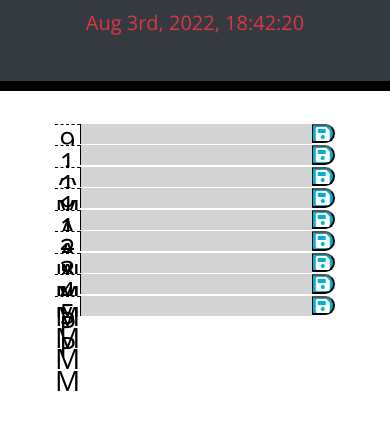
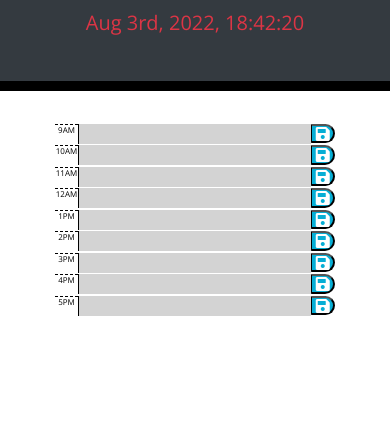
Before and after one commit to SSPENELOPE/Work-Day-Planner, a plain HTML site: page index.html in a window 390 px wide. Shown: the part 256-686 px from the top of the page. Drawn offline with nearby package versions, Linux system fonts and the light colour scheme.

Commit message:
added media query for times and font-size

```diff
--- a/assets/style.css
+++ b/assets/style.css
@@ -53,6 +53,7 @@ textarea {
   color: #000000;
   border-top: 1px dashed #000000;
   width: 10%;
+  font-size: 20px;
 }
 
 .past {
@@ -97,3 +98,10 @@ textarea {
   justify-content: center;
   margin: 1px;
 }
+
+@media screen and (max-width: 820px) {
+  textarea,
+  .hour {
+    font-size: 8px;
+  }
+}
```
